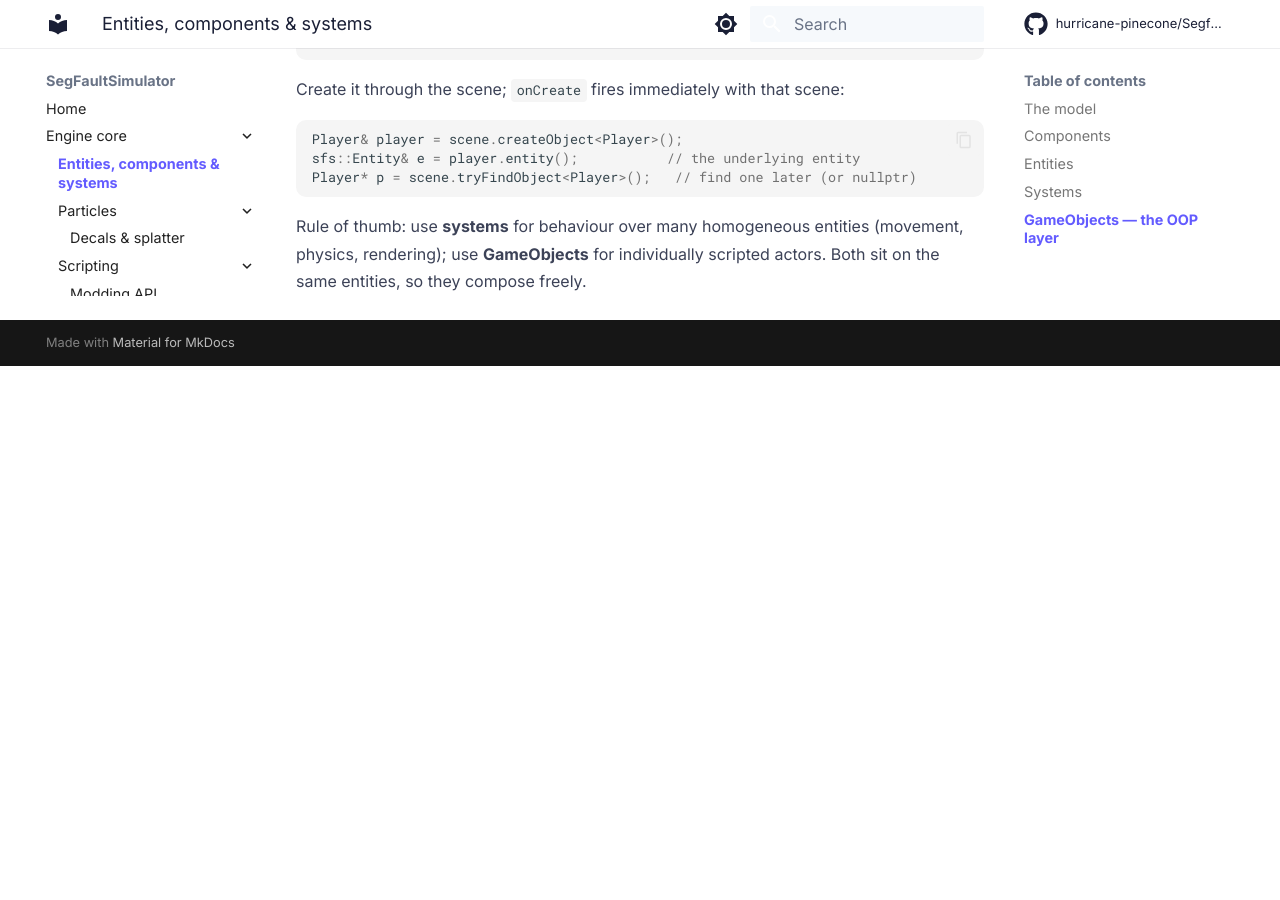
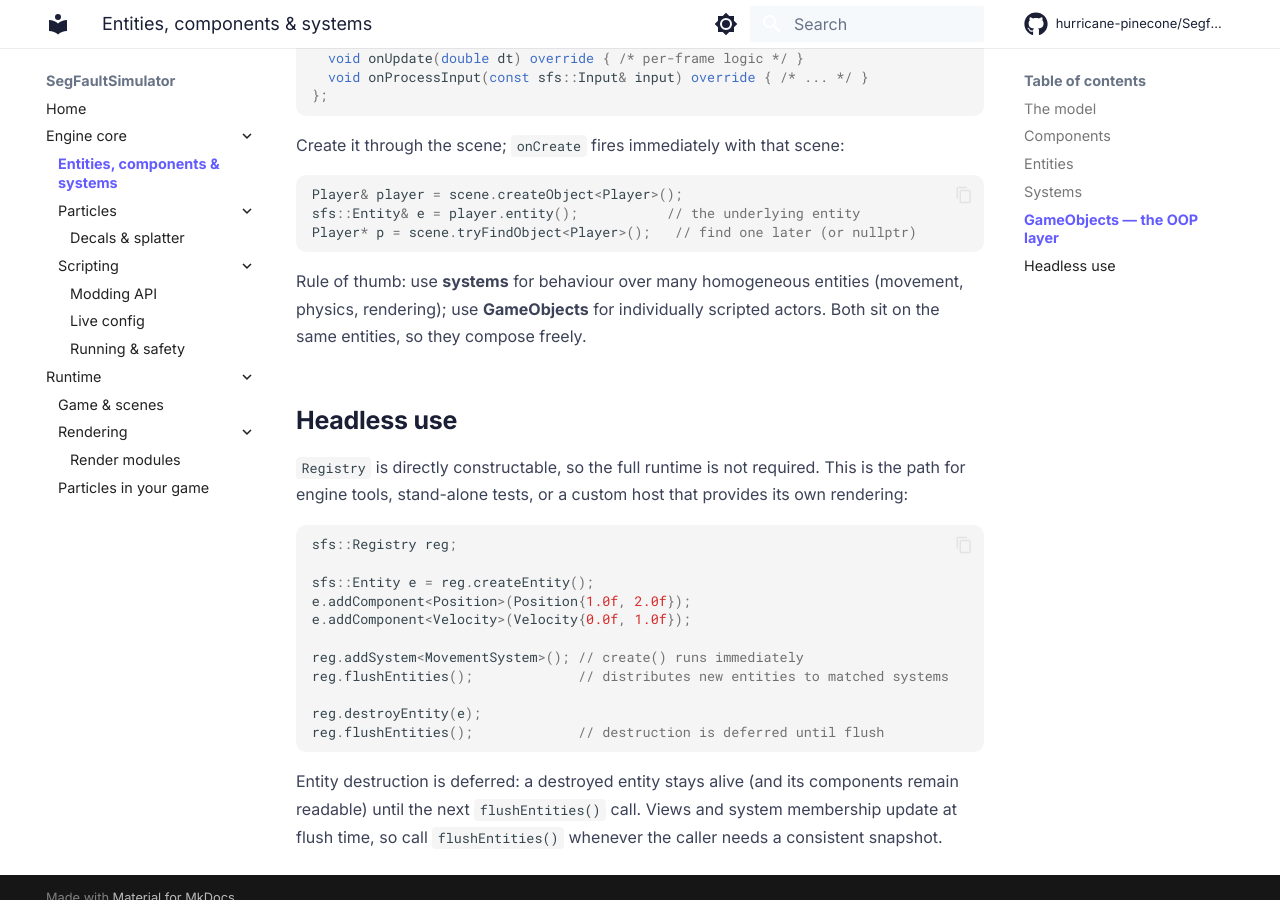
Before and after one commit to hurricane-pinecone/Segfault-Simulator, an MkDocs documentation site: the page built from docs/core/ecs/index.md, in a window 1280 px wide and 900 px high, scrolled down 3061 px. Built offline with MkDocs 1.6.1 and Material for MkDocs 9.7.7, drawn with Linux system fonts in a browser that asks for light colours; comment, search, counter and statistics services are not loaded; before the commit the page ends 3427 px from its top, so only the background shows below that; some of the changed text lies outside the part shown.

Commit message:
docs: auto-sync with recent source changes

````diff
--- a/docs/core/ecs/index.md
+++ b/docs/core/ecs/index.md
@@ -16,8 +16,11 @@ actors.
 
 You create entities and systems through the **`Scene`** (your level/screen), and
 mutate components through the **`Entity`** handle. The engine's `Registry` owns the
-storage, but game code never touches it directly — only a `System` subclass does,
-through its protected `registry` pointer.
+storage. In a scene-based game, code does not reach for it directly: entities and
+systems go through `Scene`, and a `System` subclass accesses it through its
+protected `registry` pointer. `Registry` is also directly constructable, which is
+useful for writing tools, running headless tests, or hosting the ECS without the
+full runtime.
 
 ## Components
 
@@ -128,3 +131,28 @@ Player* p = scene.tryFindObject<Player>();   // find one later (or nullptr)
 Rule of thumb: use **systems** for behaviour over many homogeneous entities
 (movement, physics, rendering); use **GameObjects** for individually scripted
 actors. Both sit on the same entities, so they compose freely.
+
+## Headless use
+
+`Registry` is directly constructable, so the full runtime is not required. This
+is the path for engine tools, stand-alone tests, or a custom host that provides
+its own rendering:
+
+```cpp
+sfs::Registry reg;
+
+sfs::Entity e = reg.createEntity();
+e.addComponent<Position>(Position{1.0f, 2.0f});
+e.addComponent<Velocity>(Velocity{0.0f, 1.0f});
+
+reg.addSystem<MovementSystem>(); // create() runs immediately
+reg.flushEntities();             // distributes new entities to matched systems
+
+reg.destroyEntity(e);
+reg.flushEntities();             // destruction is deferred until flush
+```
+
+Entity destruction is deferred: a destroyed entity stays alive (and its
+components remain readable) until the next `flushEntities()` call. Views and
+system membership update at flush time, so call `flushEntities()` whenever the
+caller needs a consistent snapshot.
````
Also changed, not shown: docs/core/particles/index.md (+6 -0 lines).
